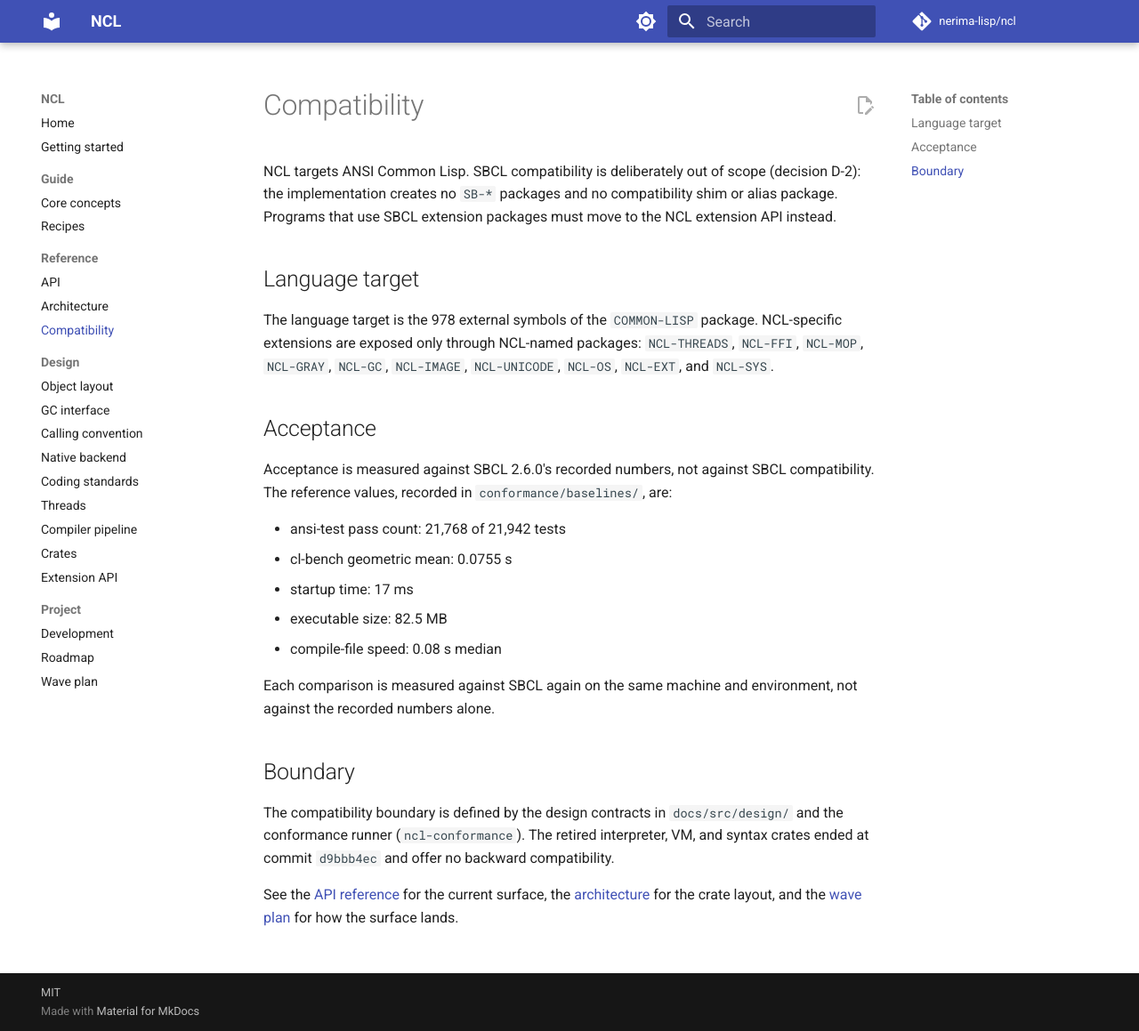
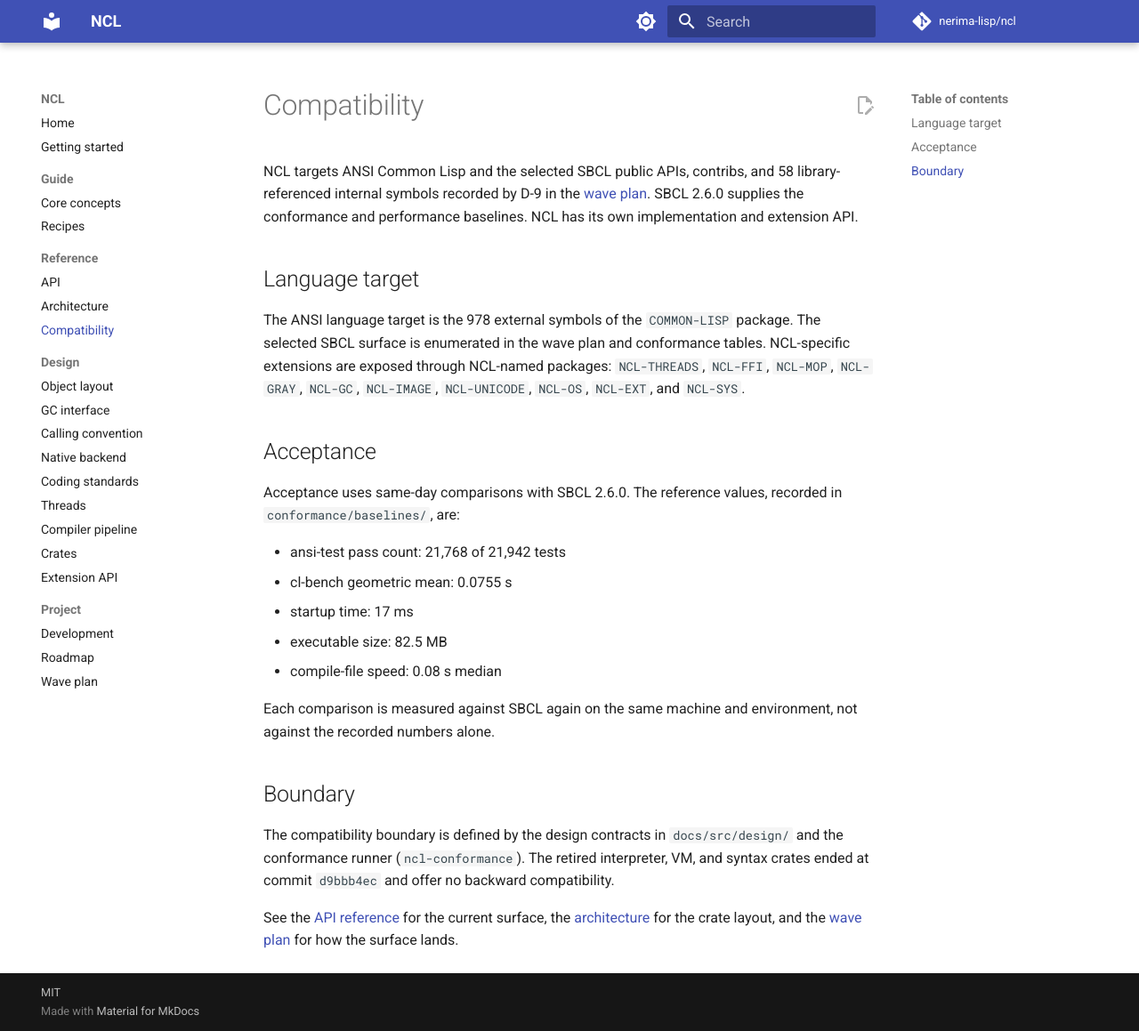
Before and after one commit to nerima-lisp/ncl, an MkDocs documentation site: the page built from docs/src/reference/compatibility.md, in a window 1280 px wide and 1159 px high. Shown: the whole window at 89% size. Built offline with MkDocs 1.6.1 and Material for MkDocs 9.7.7, drawn with Linux system fonts in a browser that asks for light colours; comment, search, counter and statistics services are not loaded.

Commit message:
docs: align compatibility scope and coverage criteria

```diff
--- a/docs/src/reference/compatibility.md
+++ b/docs/src/reference/compatibility.md
@@ -1,22 +1,23 @@
 # Compatibility
 
-NCL targets ANSI Common Lisp. SBCL compatibility is deliberately out of
-scope (decision D-2): the implementation creates no `SB-*` packages and no
-compatibility shim or alias package. Programs that use SBCL extension
-packages must move to the NCL extension API instead.
+NCL targets ANSI Common Lisp and the selected SBCL public APIs, contribs, and
+58 library-referenced internal symbols recorded by D-9 in the
+[wave plan](../project/wave-plan.md). SBCL 2.6.0 supplies the conformance and
+performance baselines. NCL has its own implementation and extension API.
 
 ## Language target
 
-The language target is the 978 external symbols of the `COMMON-LISP`
-package. NCL-specific extensions are exposed only through NCL-named
+The ANSI language target is the 978 external symbols of the `COMMON-LISP`
+package. The selected SBCL surface is enumerated in the wave plan and
+conformance tables. NCL-specific extensions are exposed through NCL-named
 packages: `NCL-THREADS`,
 `NCL-FFI`, `NCL-MOP`, `NCL-GRAY`, `NCL-GC`, `NCL-IMAGE`, `NCL-UNICODE`,
 `NCL-OS`, `NCL-EXT`, and `NCL-SYS`.
 
 ## Acceptance
 
-Acceptance is measured against SBCL 2.6.0's recorded numbers, not against
-SBCL compatibility. The reference values, recorded in
+Acceptance uses same-day comparisons with SBCL 2.6.0. The reference values,
+recorded in
 `conformance/baselines/`, are:
 
 - ansi-test pass count: 21,768 of 21,942 tests
```
Also changed, not shown: docs/src/project/wave-plan.md (+1 -1 lines), docs/src/reference/api.md (+3 -1 lines), README.md.
